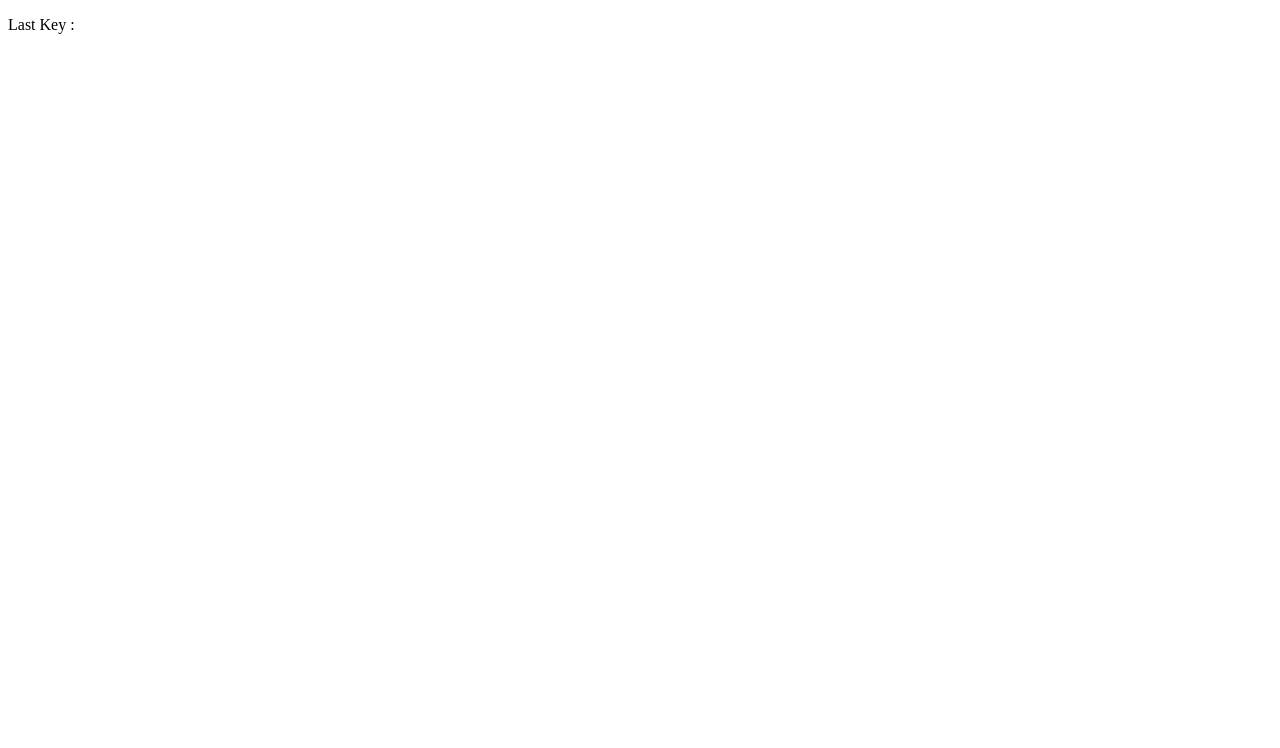
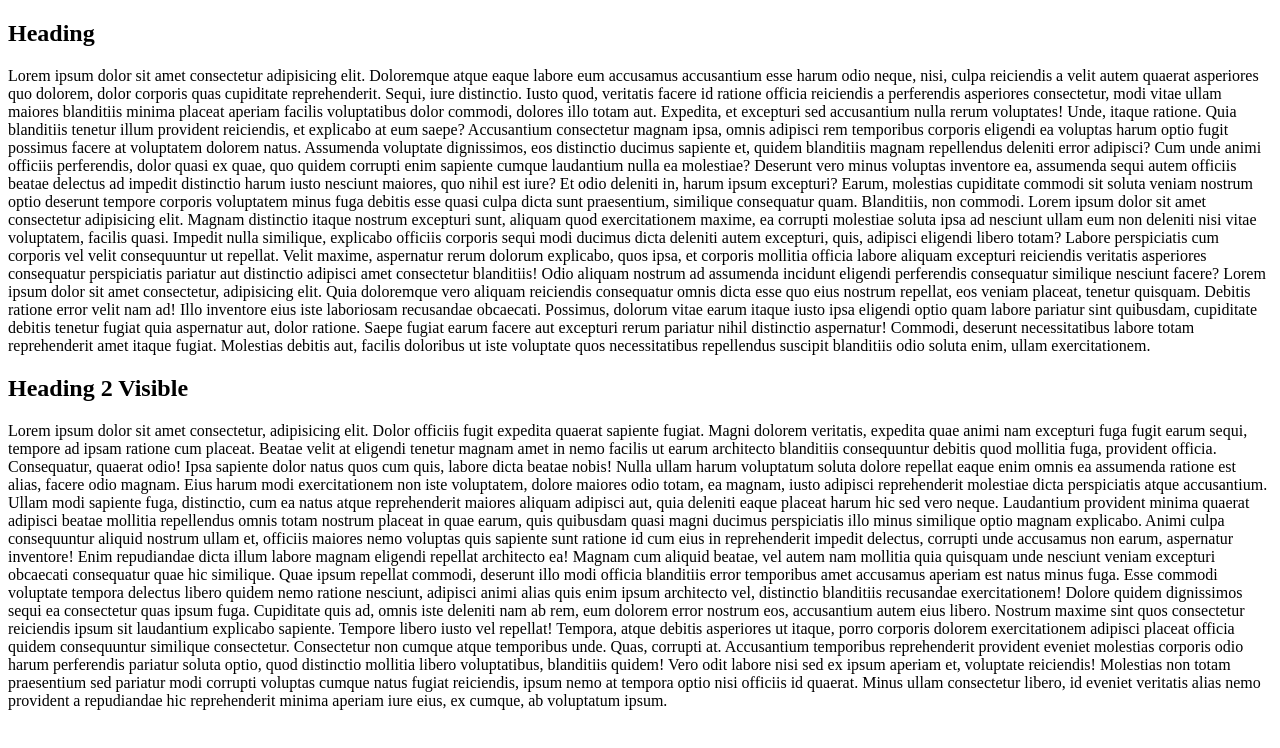
Before and after one commit to MOHI-UDDIN-AKBAR/React-Custom-Hooks, a React (Create React App) app: page / in a window 1280 px wide. Shown: the top 748 px of the page. Built offline with nearby package versions, Linux system fonts and the light colour scheme.

Commit message:
feat(hook-12): useOnScreen

```diff
--- a/src/App.tsx
+++ b/src/App.tsx
@@ -7,8 +7,8 @@
 // import StorageComponent from "./useStorage/StorageComponent";
 // import FetchComponent from "./useFetch/FetchComponent";
 // import DeepCompareEffect from "./useDeepCompareEffect/DeepCompareEffect";
-
-import EventListenerComponent from "./useEventListener/EventListenerComponent";
+// import EventListenerComponent from "./useEventListener/EventListenerComponent";
+import OnScreenComponent from "./useOnScreen/OnScreenComponent";
 
 const App = () => (
   <>
@@ -22,7 +22,8 @@ const App = () => (
     {/* <StorageComponent /> */}
     {/* <FetchComponent /> */}
     {/* <DeepCompareEffect /> */}
-    <EventListenerComponent />
+    {/* <EventListenerComponent /> */}
+    <OnScreenComponent />
   </>
 );
 
--- /dev/null
+++ b/src/useOnScreen/OnScreenComponent.tsx
@@ -0,0 +1,114 @@
+import React, { useRef } from "react";
+import useOnScreen from "./useOnScreen";
+
+const OnScreenComponent = () => {
+  const elementRef = useRef<HTMLHeadingElement | null>(null);
+  const visible = useOnScreen("-200px", elementRef);
+  return (
+    <>
+      <section>
+        <h1>Heading</h1>
+        <p>
+          Lorem ipsum dolor sit amet consectetur adipisicing elit. Doloremque
+          atque eaque labore eum accusamus accusantium esse harum odio neque,
+          nisi, culpa reiciendis a velit autem quaerat asperiores quo dolorem,
+          dolor corporis quas cupiditate reprehenderit. Sequi, iure distinctio.
+          Iusto quod, veritatis facere id ratione officia reiciendis a
+          perferendis asperiores consectetur, modi vitae ullam maiores
+          blanditiis minima placeat aperiam facilis voluptatibus dolor commodi,
+          dolores illo totam aut. Expedita, et excepturi sed accusantium nulla
+          rerum voluptates! Unde, itaque ratione. Quia blanditiis tenetur illum
+          provident reiciendis, et explicabo at eum saepe? Accusantium
+          consectetur magnam ipsa, omnis adipisci rem temporibus corporis
+          eligendi ea voluptas harum optio fugit possimus facere at voluptatem
+          dolorem natus. Assumenda voluptate dignissimos, eos distinctio ducimus
+          sapiente et, quidem blanditiis magnam repellendus deleniti error
+          adipisci? Cum unde animi officiis perferendis, dolor quasi ex quae,
+          quo quidem corrupti enim sapiente cumque laudantium nulla ea
+          molestiae? Deserunt vero minus voluptas inventore ea, assumenda sequi
+          autem officiis beatae delectus ad impedit distinctio harum iusto
+          nesciunt maiores, quo nihil est iure? Et odio deleniti in, harum ipsum
+          excepturi? Earum, molestias cupiditate commodi sit soluta veniam
+          nostrum optio deserunt tempore corporis voluptatem minus fuga debitis
+          esse quasi culpa dicta sunt praesentium, similique consequatur quam.
+          Blanditiis, non commodi. Lorem ipsum dolor sit amet consectetur
+          adipisicing elit. Magnam distinctio itaque nostrum excepturi sunt,
+          aliquam quod exercitationem maxime, ea corrupti molestiae soluta ipsa
+          ad nesciunt ullam eum non deleniti nisi vitae voluptatem, facilis
+          quasi. Impedit nulla similique, explicabo officiis corporis sequi modi
+          ducimus dicta deleniti autem excepturi, quis, adipisci eligendi libero
+          totam? Labore perspiciatis cum corporis vel velit consequuntur ut
+          repellat. Velit maxime, aspernatur rerum dolorum explicabo, quos ipsa,
+          et corporis mollitia officia labore aliquam excepturi reiciendis
+          veritatis asperiores consequatur perspiciatis pariatur aut distinctio
+          adipisci amet consectetur blanditiis! Odio aliquam nostrum ad
+          assumenda incidunt eligendi perferendis consequatur similique nesciunt
+          facere? Lorem ipsum dolor sit amet consectetur, adipisicing elit. Quia
+          doloremque vero aliquam reiciendis consequatur omnis dicta esse quo
+          eius nostrum repellat, eos veniam placeat, tenetur quisquam. Debitis
+          ratione error velit nam ad! Illo inventore eius iste laboriosam
+          recusandae obcaecati. Possimus, dolorum vitae earum itaque iusto ipsa
+          eligendi optio quam labore pariatur sint quibusdam, cupiditate debitis
+          tenetur fugiat quia aspernatur aut, dolor ratione. Saepe fugiat earum
+          facere aut excepturi rerum pariatur nihil distinctio aspernatur!
+          Commodi, deserunt necessitatibus labore totam reprehenderit amet
+          itaque fugiat. Molestias debitis aut, facilis doloribus ut iste
+          voluptate quos necessitatibus repellendus suscipit blanditiis odio
+          soluta enim, ullam exercitationem.
+        </p>
+      </section>
+      <section>
+        <h1 ref={elementRef}>Heading 2 {visible && <span>Visible</span>}</h1>
+        <p>
+          Lorem ipsum dolor sit amet consectetur, adipisicing elit. Dolor
+          officiis fugit expedita quaerat sapiente fugiat. Magni dolorem
+          veritatis, expedita quae animi nam excepturi fuga fugit earum sequi,
+          tempore ad ipsam ratione cum placeat. Beatae velit at eligendi tenetur
+          magnam amet in nemo facilis ut earum architecto blanditiis
+          consequuntur debitis quod mollitia fuga, provident officia.
+          Consequatur, quaerat odio! Ipsa sapiente dolor natus quos cum quis,
+          labore dicta beatae nobis! Nulla ullam harum voluptatum soluta dolore
+          repellat eaque enim omnis ea assumenda ratione est alias, facere odio
+          magnam. Eius harum modi exercitationem non iste voluptatem, dolore
+          maiores odio totam, ea magnam, iusto adipisci reprehenderit molestiae
+          dicta perspiciatis atque accusantium. Ullam modi sapiente fuga,
+          distinctio, cum ea natus atque reprehenderit maiores aliquam adipisci
+          aut, quia deleniti eaque placeat harum hic sed vero neque. Laudantium
+          provident minima quaerat adipisci beatae mollitia repellendus omnis
+          totam nostrum placeat in quae earum, quis quibusdam quasi magni
+          ducimus perspiciatis illo minus similique optio magnam explicabo.
+          Animi culpa consequuntur aliquid nostrum ullam et, officiis maiores
+          nemo voluptas quis sapiente sunt ratione id cum eius in reprehenderit
+          impedit delectus, corrupti unde accusamus non earum, aspernatur
+          inventore! Enim repudiandae dicta illum labore magnam eligendi
+          repellat architecto ea! Magnam cum aliquid beatae, vel autem nam
+          mollitia quia quisquam unde nesciunt veniam excepturi obcaecati
+          consequatur quae hic similique. Quae ipsum repellat commodi, deserunt
+          illo modi officia blanditiis error temporibus amet accusamus aperiam
+          est natus minus fuga. Esse commodi voluptate tempora delectus libero
+          quidem nemo ratione nesciunt, adipisci animi alias quis enim ipsum
+          architecto vel, distinctio blanditiis recusandae exercitationem!
+          Dolore quidem dignissimos sequi ea consectetur quas ipsum fuga.
+          Cupiditate quis ad, omnis iste deleniti nam ab rem, eum dolorem error
+          nostrum eos, accusantium autem eius libero. Nostrum maxime sint quos
+          consectetur reiciendis ipsum sit laudantium explicabo sapiente.
+          Tempore libero iusto vel repellat! Tempora, atque debitis asperiores
+          ut itaque, porro corporis dolorem exercitationem adipisci placeat
+          officia quidem consequuntur similique consectetur. Consectetur non
+          cumque atque temporibus unde. Quas, corrupti at. Accusantium
+          temporibus reprehenderit provident eveniet molestias corporis odio
+          harum perferendis pariatur soluta optio, quod distinctio mollitia
+          libero voluptatibus, blanditiis quidem! Vero odit labore nisi sed ex
+          ipsum aperiam et, voluptate reiciendis! Molestias non totam
+          praesentium sed pariatur modi corrupti voluptas cumque natus fugiat
+          reiciendis, ipsum nemo at tempora optio nisi officiis id quaerat.
+          Minus ullam consectetur libero, id eveniet veritatis alias nemo
+          provident a repudiandae hic reprehenderit minima aperiam iure eius, ex
+          cumque, ab voluptatum ipsum.
+        </p>
+      </section>
+    </>
+  );
+};
+
+export default OnScreenComponent;
--- /dev/null
+++ b/src/useOnScreen/useOnScreen.tsx
@@ -0,0 +1,25 @@
+import React, { useEffect, useState } from "react";
+
+const useOnScreen = (
+  rootMargin: string,
+  ref: React.MutableRefObject<HTMLHeadingElement | null>
+) => {
+  const [visible, setVisible] = useState(false);
+
+  useEffect(() => {
+    if (ref.current === null) return;
+    const observer = new IntersectionObserver(
+      ([entry]) => setVisible(entry.isIntersecting),
+      { rootMargin }
+    );
+    observer.observe(ref.current);
+    return () => {
+      if (ref.current === null) return;
+      observer.unobserve(ref.current);
+    };
+  }, [ref, rootMargin]);
+
+  return visible;
+};
+
+export default useOnScreen;
```
